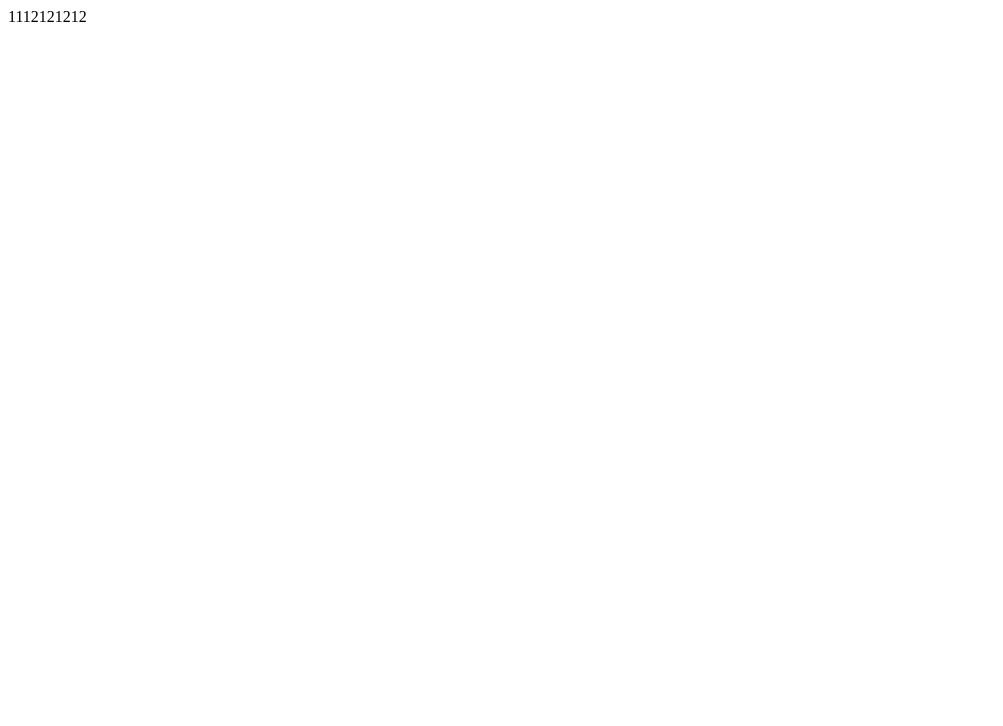
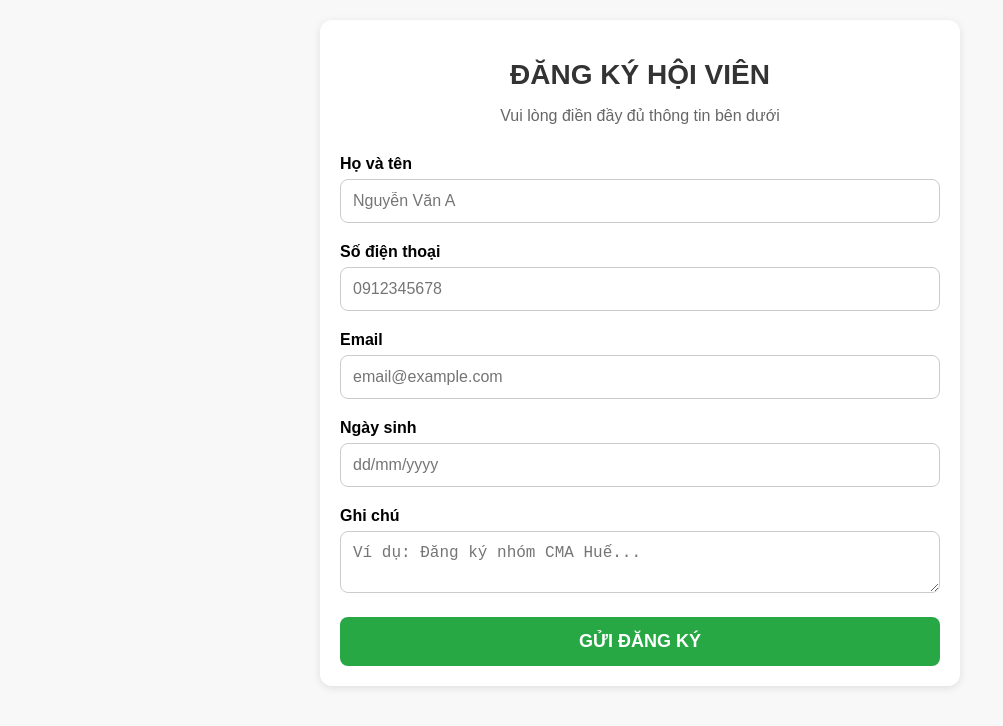
Before and after one commit to hoancautruong/HoiVien, a website: page public/index.html in a window 1280 px wide. Shown: the whole page, without its empty margins (0-1003 px from the left). Drawn offline with Linux system fonts and the light colour scheme.

Commit message:
Update index.html

```diff
--- a/public/index.html
+++ b/public/index.html
@@ -1 +1,132 @@
-1112121212
+<!DOCTYPE html>
+<html lang="vi">
+<head>
+  <meta charset="UTF-8" />
+  <meta name="viewport" content="width=device-width, initial-scale=1.0" />
+  <title>Đăng ký Hội viên</title>
+  <style>
+    body {
+      font-family: Arial, sans-serif;
+      margin: 0;
+      padding: 20px;
+      background-color: #f8f8f8;
+    }
+
+    .container {
+      max-width: 600px;
+      margin: auto;
+      background-color: white;
+      padding: 20px;
+      border-radius: 12px;
+      box-shadow: 0 2px 8px rgba(0, 0, 0, 0.1);
+    }
+
+    h1 {
+      font-size: 28px;
+      text-align: center;
+      color: #333;
+      margin-bottom: 10px;
+    }
+
+    p.sub {
+      text-align: center;
+      font-size: 16px;
+      color: #666;
+      margin-bottom: 30px;
+    }
+
+    label {
+      font-weight: bold;
+      display: block;
+      margin-bottom: 6px;
+      font-size: 16px;
+    }
+
+    input, textarea {
+      width: 100%;
+      padding: 12px;
+      margin-bottom: 20px;
+      border: 1px solid #ccc;
+      border-radius: 8px;
+      font-size: 16px;
+      box-sizing: border-box;
+    }
+
+    button {
+      width: 100%;
+      padding: 14px;
+      background-color: #28a745;
+      color: white;
+      border: none;
+      border-radius: 8px;
+      font-size: 18px;
+      font-weight: bold;
+      cursor: pointer;
+    }
+
+    button:hover {
+      background-color: #218838;
+    }
+
+    @media (max-width: 480px) {
+      h1 {
+        font-size: 24px;
+      }
+
+      input, textarea {
+        font-size: 18px;
+      }
+    }
+  </style>
+</head>
+<body>
+  <div class="container">
+    <h1>ĐĂNG KÝ HỘI VIÊN</h1>
+    <p class="sub">Vui lòng điền đầy đủ thông tin bên dưới</p>
+    <form id="regForm">
+      <label for="name">Họ và tên</label>
+      <input type="text" id="name" name="name" placeholder="Nguyễn Văn A" required />
+
+      <label for="phone">Số điện thoại</label>
+      <input type="text" id="phone" name="phone" placeholder="0912345678" required />
+
+      <label for="email">Email</label>
+      <input type="email" id="email" name="email" placeholder="email@example.com" />
+
+      <label for="birth">Ngày sinh</label>
+      <input type="text" id="birth" name="birth" placeholder="dd/mm/yyyy" />
+
+      <label for="note">Ghi chú</label>
+      <textarea id="note" name="note" rows="2" placeholder="Ví dụ: Đăng ký nhóm CMA Huế..."></textarea>
+
+      <button type="submit">GỬI ĐĂNG KÝ</button>
+    </form>
+  </div>
+
+  <script>
+    document.getElementById("regForm").addEventListener("submit", async function(e) {
+      e.preventDefault();
+      const data = {
+        name: this.name.value,
+        phone: this.phone.value,
+        email: this.email.value,
+        birth: this.birth.value,
+        note: this.note.value,
+      };
+
+      const res = await fetch("/api/submit", {
+        method: "POST",
+        headers: { "Content-Type": "application/json" },
+        body: JSON.stringify(data),
+      });
+
+      if (res.ok) {
+        alert("Đăng ký thành công!");
+        this.reset();
+      } else {
+        alert("Đã có lỗi xảy ra. Vui lòng thử lại.");
+      }
+    });
+  </script>
+</body>
+</html>
```
